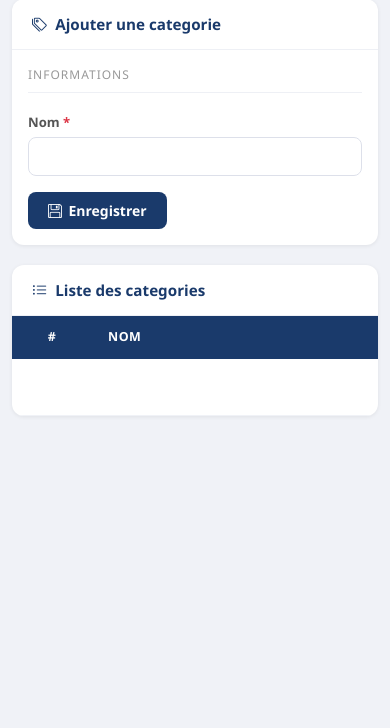
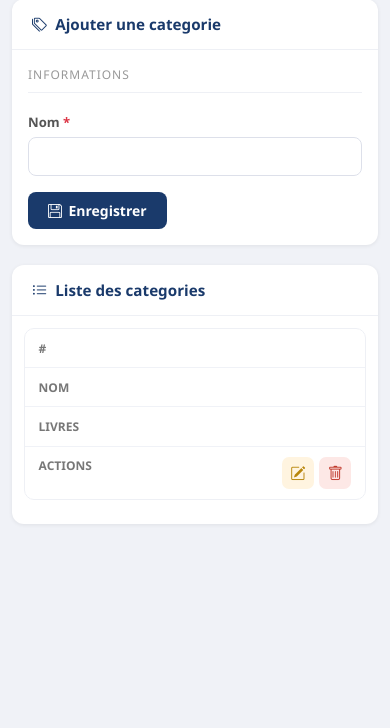
Before and after one commit to Optimusp-prime/GestionBibliotheque, a PHP site: template views/categories/index.php in a window 390 px wide. Shown: the part 117-845 px from the top of the page. Run offline with PHP 8.4, Linux system fonts and the light colour scheme; the template is opened without the code that fills it: most values are stand-ins (such as "Sample title", 1, 10 or a date in 2020); data that the repository does not hold is empty.

Commit message:
final version responsive

```diff
--- a/assets/css/app.css
+++ b/assets/css/app.css
@@ -233,10 +233,10 @@ body {
   min-width: 100%;
   border-collapse: collapse;
   font-size: 0.875rem;
-  table-layout: auto;
+  table-layout: fixed;
 }
 .custom-table.table-wide {
-  min-width: 760px;
+  min-width: 100%;
 }
 .custom-table thead th {
   background: var(--primary);
@@ -260,27 +260,25 @@ body {
   padding: 0.75rem 1rem;
   color: #444;
   vertical-align: middle;
-  overflow-wrap: anywhere;
+  overflow-wrap: break-word;
+  word-break: normal;
   line-height: 1.45;
 }
 .content-card > .card-body-custom.p-0 {
-  overflow-x: auto;
+  overflow-x: visible;
 }
 .custom-table .cell-long {
-  min-width: 180px;
-  max-width: 320px;
+  width: 28%;
 }
 .custom-table .cell-medium {
-  min-width: 130px;
+  width: 17%;
 }
 .custom-table .cell-small {
-  width: 80px;
-  min-width: 80px;
+  width: 74px;
   text-align: center;
 }
 .custom-table .table-actions {
-  width: 104px;
-  min-width: 104px;
+  width: 96px;
   text-align: center;
   white-space: nowrap;
 }
@@ -478,7 +476,7 @@ body {
     font-size: 0.82rem;
   }
   .custom-table.table-wide {
-    min-width: 680px;
+    min-width: 100%;
   }
   .card-body-custom .d-flex {
     flex-wrap: wrap;
@@ -515,9 +513,69 @@ body {
     min-width: 100%;
   }
   .custom-table.table-wide {
-    min-width: 620px;
+    min-width: 100%;
   }
   .badge-filiere {
     max-width: 190px;
   }
 }
+
+@media (max-width: 700px) {
+  .custom-table.table-wide {
+    display: block;
+    width: 100%;
+  }
+  .custom-table.table-wide thead {
+    display: none;
+  }
+  .custom-table.table-wide tbody {
+    display: block;
+    padding: 0.75rem;
+  }
+  .custom-table.table-wide tbody tr {
+    display: block;
+    background: white;
+    border: 1px solid #eef0f5;
+    border-radius: 10px;
+    margin-bottom: 0.75rem;
+    overflow: hidden;
+  }
+  .custom-table.table-wide tbody tr:hover {
+    background: white;
+  }
+  .custom-table.table-wide tbody td {
+    display: flex;
+    align-items: flex-start;
+    justify-content: space-between;
+    gap: 1rem;
+    width: 100%;
+    min-width: 0;
+    max-width: none;
+    padding: 0.65rem 0.85rem;
+    border-bottom: 1px solid #f0f2f7;
+    text-align: right;
+  }
+  .custom-table.table-wide tbody td:last-child {
+    border-bottom: none;
+  }
+  .custom-table.table-wide tbody td::before {
+    content: attr(data-label);
+    flex: 0 0 42%;
+    color: #777;
+    font-size: 0.75rem;
+    font-weight: 700;
+    text-align: left;
+    text-transform: uppercase;
+  }
+  .custom-table.table-wide tbody td.table-actions {
+    justify-content: space-between;
+    white-space: normal;
+  }
+  .custom-table.table-wide .action-group {
+    justify-content: flex-end;
+    min-width: 0;
+  }
+  .custom-table.table-wide .badge-filiere {
+    max-width: 52vw;
+  }
+}
--- a/views/categories/index.php
+++ b/views/categories/index.php
@@ -1,7 +1,7 @@
 <?php require __DIR__ . '/../layout/header.php'; ?>
 
 <div class="row">
-  <div class="col-lg-5">
+  <div class="col-xl-4 col-lg-12">
     <div class="content-card">
       <div class="card-head">
         <h5><i class="bi bi-tags me-2"></i><?= $editCategorie ? 'Modifier une categorie' : 'Ajouter une categorie' ?></h5>
@@ -24,7 +24,7 @@
     </div>
   </div>
 
-  <div class="col-lg-7">
+  <div class="col-xl-8 col-lg-12">
     <div class="content-card">
       <div class="card-head">
         <h5><i class="bi bi-list-ul me-2"></i>Liste des categories</h5>
@@ -42,10 +42,10 @@
           <tbody>
             <?php foreach ($categories as $categorie): ?>
               <tr>
-                <td class="cell-small"><?= h($categorie['id']) ?></td>
-                <td class="cell-long"><?= h($categorie['nom']) ?></td>
-                <td class="cell-small"><?= h($categorie['nombre_livres']) ?></td>
-                <td class="table-actions">
+                <td class="cell-small" data-label="#"><?= h($categorie['id']) ?></td>
+                <td class="cell-long" data-label="Nom"><?= h($categorie['nom']) ?></td>
+                <td class="cell-small" data-label="Livres"><?= h($categorie['nombre_livres']) ?></td>
+                <td class="table-actions" data-label="Actions">
                   <span class="action-group">
                     <a class="btn-icon edit" href="<?= h($baseUrl) ?>/index.php?page=categories&action=edit&id=<?= h($categorie['id']) ?>"><i class="bi bi-pencil-square"></i></a>
                     <a class="btn-icon delete" href="<?= h($baseUrl) ?>/index.php?page=categories&action=delete&id=<?= h($categorie['id']) ?>" onclick="return confirm('Supprimer cette categorie ?')"><i class="bi bi-trash"></i></a>
```
Also changed, not shown: views/dashboard.php (+5 -5 lines), views/emprunts/index.php (+8 -8 lines), views/etudiants/index.php (+8 -8 lines), views/livres/index.php (+8 -8 lines), views/retards.php (+5 -5 lines), views/statistiques.php (+10 -10 lines).
